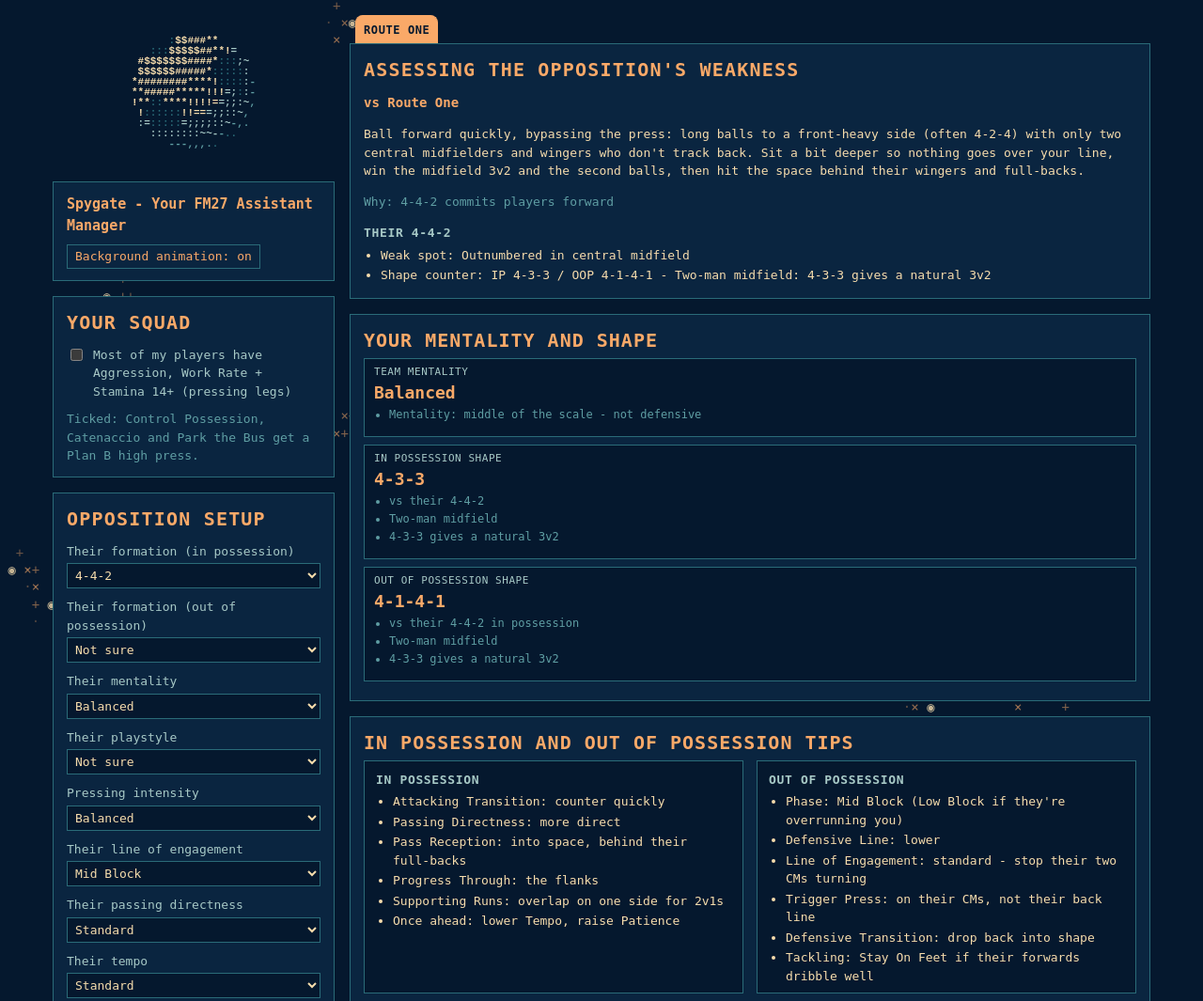
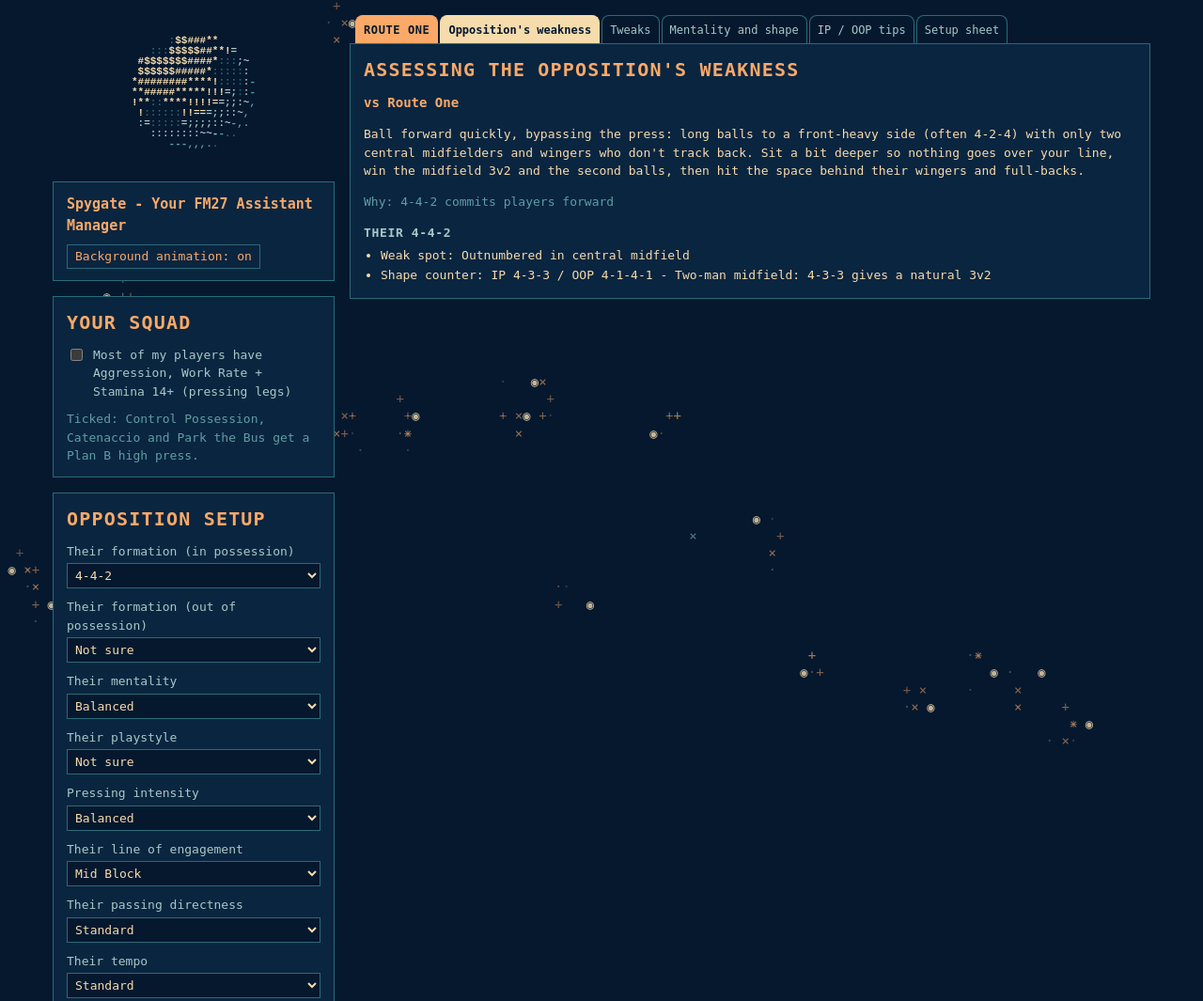
Before and after one commit to okusezu/fm27-counter, a plain HTML site: page index.html in a window 1280 px wide. Shown: the top 1065 px of the page at 94% size. Drawn offline with Linux system fonts and the light colour scheme.

Commit message:
Results as tabs, one tile each; Plan A / B as a toggle in the first tile
Co-Authored-By: Claude Opus 5.5 <noreply@anthropic.com>

```diff
--- a/index.html
+++ b/index.html
@@ -33,6 +33,10 @@ th,td{text-align:left;padding:3px 8px;border-bottom:1px solid var(--line)}th{col
 .tab{flex:0 0 auto;border:1px solid var(--line);border-bottom:0;border-radius:8px 8px 0 0;background:var(--bg);color:var(--soft);padding:6px 8px;margin-bottom:-1px;white-space:nowrap;font-size:12px}
 .tab:hover{color:var(--ink)}
 .planab{margin:0 0 2px;font-size:18px;font-weight:700;letter-spacing:.05em;color:var(--ink)}
+.abpick{display:flex;gap:6px;flex-wrap:wrap;margin:6px 0 10px}
+.pill{border:1px solid var(--line);border-radius:6px;background:var(--bg);color:var(--soft);padding:5px 8px;font-size:12px}
+.pill:hover{color:var(--ink)}
+.pill.on{background:var(--ink);border-color:var(--ink);color:var(--bg);font-weight:700}
 .tab.on{background:var(--ink);border-color:var(--ink);color:var(--bg);font-weight:700}
 .tab.label{background:var(--accent);border-color:var(--accent);color:var(--bg);font-weight:700;letter-spacing:.05em}
 .box.tabbed{border-top-left-radius:0}
@@ -424,7 +428,7 @@ function recommend(o,force){
 </script>
 <script id="ui">
 const form=document.getElementById('form'),out=document.getElementById('out');
-const KEY='fm27counter.inputs';let force=null; // a clicked Control Possession plan tab (A/B); any input change resets it
+const KEY='fm27counter.inputs';let tile='weak',force=null; // tile = open tab; force = a clicked Plan A/B (reset by any input change)
 form.formation.innerHTML=Object.entries(SHAPES).map(([f,x])=>`<option value="${f}">${x.label||f}</option>`).join('');
 // Scout-report questions come from TWEAKS: shared key + value -> dropdown, otherwise a tick box.
 const asks={};for(const t of TWEAKS)if(t.ask)(asks[t.key]??=[]).push(t);
@@ -451,14 +455,13 @@ function render(){
   const o=read();try{localStorage.setItem(KEY,JSON.stringify(o));}catch{}
   // Plan B (high press) only appears when the squad has the pressing legs (Aggression, Work Rate + Stamina 14+).
   const r=recommend(o,force),P=PLANS[r.plan],fam=family(r.plan),pair=o.canPress?AB[fam]:null;
-  // One orange tab naming the playstyle being countered (theirs, or the best guess when 'Not sure');
-  // Playstyles with a Plan A and B (AB) show both as tabs; the one shown is inverted.
   const ab=k=>k===pair[1]?'PLAN B: HIGH PRESS':fam==='possession'?'PLAN A: BLOCK + COUNTER':'PLAN A: MID BLOCK';
-  out.innerHTML=`<div><div class="tabs"><span class="tab label">${esc(STYLE_NAME[fam].toUpperCase())}</span>${pair?pair.map(k=>
-    `<button type="button" class="tab${k===r.plan?' on':''}" data-plan="${k}" aria-pressed="${k===r.plan}">${ab(k)}</button>`).join(''):''}</div>
-  <div class="box tabbed">
-    <h2 class="oppo">ASSESSING THE OPPOSITION&#39;S WEAKNESS</h2>
-    ${pair?`<p class="planab">${r.plan===pair[0]?'PLAN A':'PLAN B'}</p>`:''}
+  const big=t=>`<h3 class="big" style="font-size:20px">${t}</h3>`;
+  // Each tile is a tab; the orange label names the playstyle being countered (theirs, or the best guess when 'Not sure').
+  const tiles=[
+    ['weak',"Opposition's weakness",`<h2 class="oppo">ASSESSING THE OPPOSITION&#39;S WEAKNESS</h2>
+    ${pair?`<div class="abpick">${pair.map(k=>`<button type="button" class="pill${k===r.plan?' on':''}" data-plan="${k}" aria-pressed="${k===r.plan}">${ab(k)}</button>`).join('')}</div>
+    <p class="planab">${r.plan===pair[0]?'PLAN A':'PLAN B'}</p>`:''}
     <h2>${pair?P.name:P.name.replace(' - A: ',' - ')}</h2>
     <p>${esc(pair?P.blurb:P.blurb.replace('Plan A: ',''))}</p>
     <p class="why">Why: ${r.reasons.length?esc(r.reasons.join(' · ')):'picked manually'}</p>
@@ -466,38 +469,36 @@ function render(){
     <ul>${li('Weak spot: '+r.shape.weak)}${li(`Shape counter: IP ${r.shape.ip} / OOP ${r.shape.oop} - ${r.shape.why}`)}${r.warns.map(w=>li(w,'warn')).join('')}</ul>
     ${r.oopC?`<h3>Their ${esc(o.oopShape)} out of possession</h3>
     <ul>${li('Weak spot: '+r.oopC.weak)}${li('Attack it with: '+r.oopC.ip)}${r.oopC.tips.map(t=>li(t)).join('')}
-      ${li('Settings added to the setup sheet: '+Object.entries(r.oopC.set).map(([k,v])=>k+' '+v).join(', '),'why')}</ul>`:''}
-  </div></div>
-  ${r.tweaks.length||r.clashes.length?`<div class="box">
-    ${r.tweaks.length?`<h3 class="big" style="font-size:20px">Tweaks for this opponent</h3><ul>${r.tweaks.map(t=>`<li>${esc(t.text)} <span class="why">- ${esc(t.why)}</span></li>`).join('')}</ul>`:''}
-    ${r.clashes.length?`<h3>Overrides on the setup sheet</h3>${ul(r.clashes,'warn')}`:''}
-  </div>`:''}
-  <div class="box">
-    <h3 class="big" style="font-size:20px">YOUR MENTALITY AND SHAPE</h3>
-        <div class="shape"><span>Team mentality</span><b>${esc(r.mine.mood)}</b><small>${ul(r.mine.moodWhy)}</small></div>
-        <div class="shape"><span>In possession shape</span><b>${esc(r.mine.ip)}</b><small>${ul(r.mine.ipWhy)}</small></div>
-        <div class="shape"><span>Out of possession shape</span><b>${esc(r.mine.oop)}</b><small>${ul(r.mine.oopWhy)}</small></div>
-  </div>
-  <div class="box">
-    <h3 class="big" style="font-size:20px">IN POSSESSION AND OUT OF POSSESSION TIPS</h3>
+      ${li('Settings added to the setup sheet: '+Object.entries(r.oopC.set).map(([k,v])=>k+' '+v).join(', '),'why')}</ul>`:''}`],
+    ['tweaks','Tweaks',`${big('TWEAKS FOR THIS OPPONENT')}
+    ${r.tweaks.length?`<ul>${r.tweaks.map(t=>`<li>${esc(t.text)} <span class="why">- ${esc(t.why)}</span></li>`).join('')}</ul>`:'<p class="why">No tweaks - the opposition setup and scout report don\'t call for any.</p>'}
+    ${r.clashes.length?`<h3>Overrides on the setup sheet</h3>${ul(r.clashes,'warn')}`:''}`],
+    ['shape','Mentality and shape',`${big('YOUR MENTALITY AND SHAPE')}
+    <div class="shape"><span>Team mentality</span><b>${esc(r.mine.mood)}</b><small>${ul(r.mine.moodWhy)}</small></div>
+    <div class="shape"><span>In possession shape</span><b>${esc(r.mine.ip)}</b><small>${ul(r.mine.ipWhy)}</small></div>
+    <div class="shape"><span>Out of possession shape</span><b>${esc(r.mine.oop)}</b><small>${ul(r.mine.oopWhy)}</small></div>`],
+    ['tips','IP / OOP tips',`${big('IN POSSESSION AND OUT OF POSSESSION TIPS')}
     <div class="cols two">
       <div><h3>In possession</h3>${ul(P.ip)}</div>
       <div><h3>Out of possession</h3>${ul(P.oopI)}</div>
     </div>
-    <h3>In-game adjustments</h3>${ul(P.adjust)}
-  </div>
-  <div class="box">
-    <h3 class="big" style="font-size:20px">SETUP SHEET: YOUR TEAM INSTRUCTIONS</h3>
+    <h3>In-game adjustments</h3>${ul(P.adjust)}`],
+    ['setup','Setup sheet',`${big('SETUP SHEET: YOUR TEAM INSTRUCTIONS')}
     <p class="why">Only the instructions you need to change are listed - leave everything else on its default unless you have specific team instructions you like to set.</p>
     <p class="why">The highlighted option in each row is the setting to pick.</p>
     <table><tr><th>Phase</th><th>Instruction</th><th>Options</th></tr>
       ${TI.filter(t=>r.set[t.name]).map(t=>{const s=r.set[t.name];return `<tr><td>${t.phase}</td><td>${t.name}</td>
         <td>${t.opts.map(x=>x===s?`<span class="tag">${x}</span>`:x).join(' · ')}</td></tr>`;}).join('')}</table>
-    <p class="why">Where a setting is a direction (higher, lower), pick the matching notch in game.</p>
-  </div>`;
+    <p class="why">Where a setting is a direction (higher, lower), pick the matching notch in game.</p>`],
+  ];
+  const cur=tiles.find(t=>t[0]===tile)||tiles[0];
+  out.innerHTML=`<div><div class="tabs" role="tablist"><span class="tab label">${esc(STYLE_NAME[fam].toUpperCase())}</span>${tiles.map(([id,name])=>
+    `<button type="button" role="tab" class="tab${id===cur[0]?' on':''}" data-tile="${id}" aria-selected="${id===cur[0]}">${name}</button>`).join('')}</div>
+  <div class="box tabbed" role="tabpanel">${cur[2]}</div></div>`;
 }
 form.addEventListener('change',()=>{force=null;render();});
-out.addEventListener('click',e=>{const b=e.target.closest('[data-plan]');if(b){force=b.dataset.plan;render();}});
+out.addEventListener('click',e=>{const p=e.target.closest('[data-plan]'),t=e.target.closest('[data-tile]');
+  if(p){force=p.dataset.plan;render();}else if(t){tile=t.dataset.tile;render();}});
 render();
 </script>
 <script>
```
Also changed, not shown: screenshots/overview.png, screenshots/setup-sheet.png, 1 other file.
